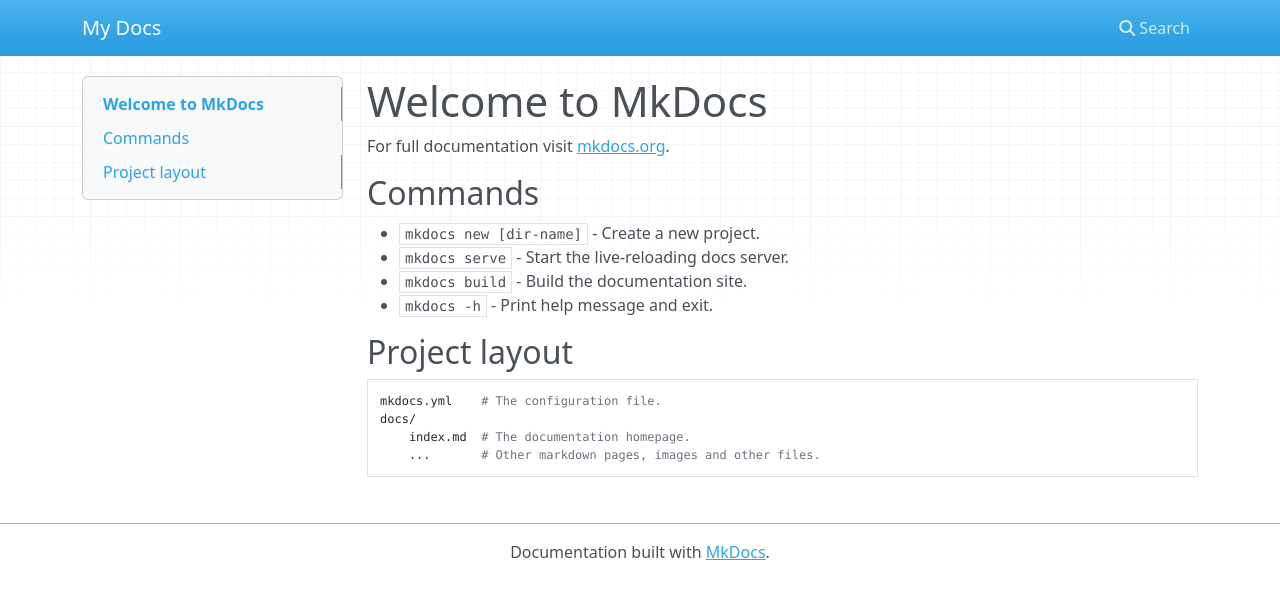
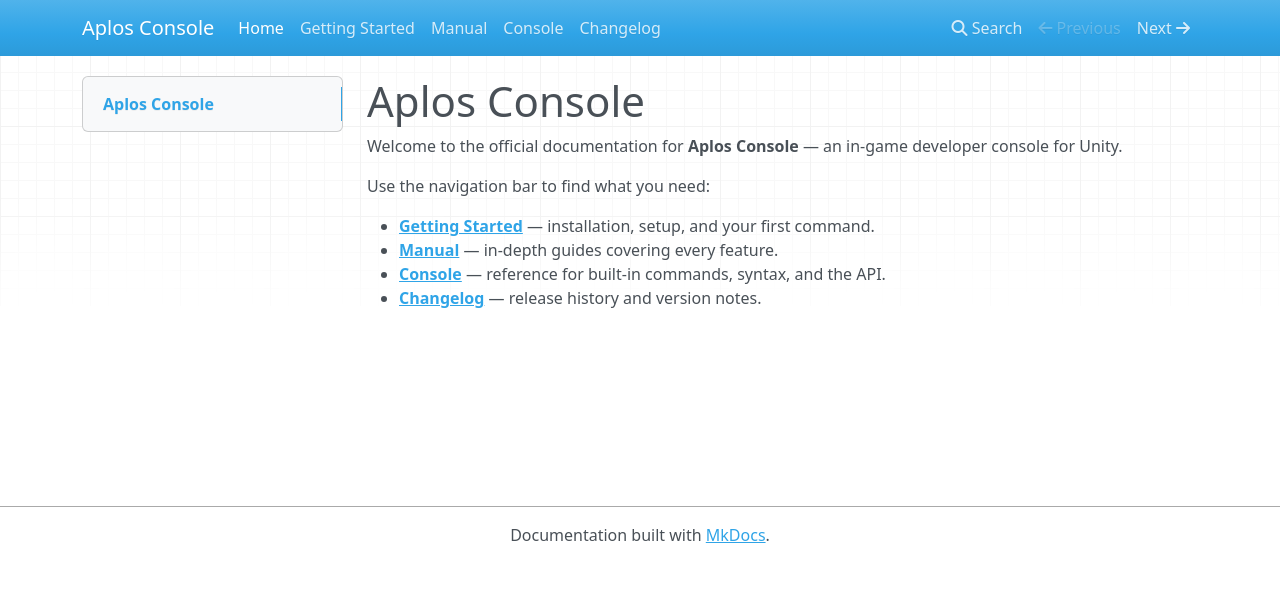
Before and after one commit to jChicote/aplos-console-documentation.github.io, an MkDocs documentation site: the page built from docs/index.md, in a window 1280 px wide. Shown: the top 599 px of the page. Built offline with MkDocs 1.6.1, drawn with Linux system fonts in a browser that asks for light colours; nearby versions of some CDN libraries.

Commit message:
add initial documentation pages

```diff
--- a/docs/index.md
+++ b/docs/index.md
@@ -1,17 +1,10 @@
-# Welcome to MkDocs
+# Aplos Console
 
-For full documentation visit [mkdocs.org](https://www.mkdocs.org).
+Welcome to the official documentation for **Aplos Console** — an in-game developer console for Unity.
 
-## Commands
+Use the navigation bar to find what you need:
 
-* `mkdocs new [dir-name]` - Create a new project.
-* `mkdocs serve` - Start the live-reloading docs server.
-* `mkdocs build` - Build the documentation site.
-* `mkdocs -h` - Print help message and exit.
-
-## Project layout
-
-    mkdocs.yml    # The configuration file.
-    docs/
-        index.md  # The documentation homepage.
-        ...       # Other markdown pages, images and other files.
+- **[Getting Started](getting-started.md)** — installation, setup, and your first command.
+- **[Manual](manual.md)** — in-depth guides covering every feature.
+- **[Console](console.md)** — reference for built-in commands, syntax, and the API.
+- **[Changelog](changelog.md)** — release history and version notes.
--- a/mkdocs.yml
+++ b/mkdocs.yml
@@ -1 +1,8 @@
-site_name: My Docs
+site_name: Aplos Console
+
+nav:
+  - Home: index.md
+  - Getting Started: getting-started.md
+  - Manual: manual.md
+  - Console: console.md
+  - Changelog: changelog.md
```
Also changed, not shown: docs/changelog.md (added, +7 -0 lines), docs/console.md (added, +15 -0 lines), docs/getting-started.md (added, +15 -0 lines), docs/manual.md (added, +19 -0 lines).
